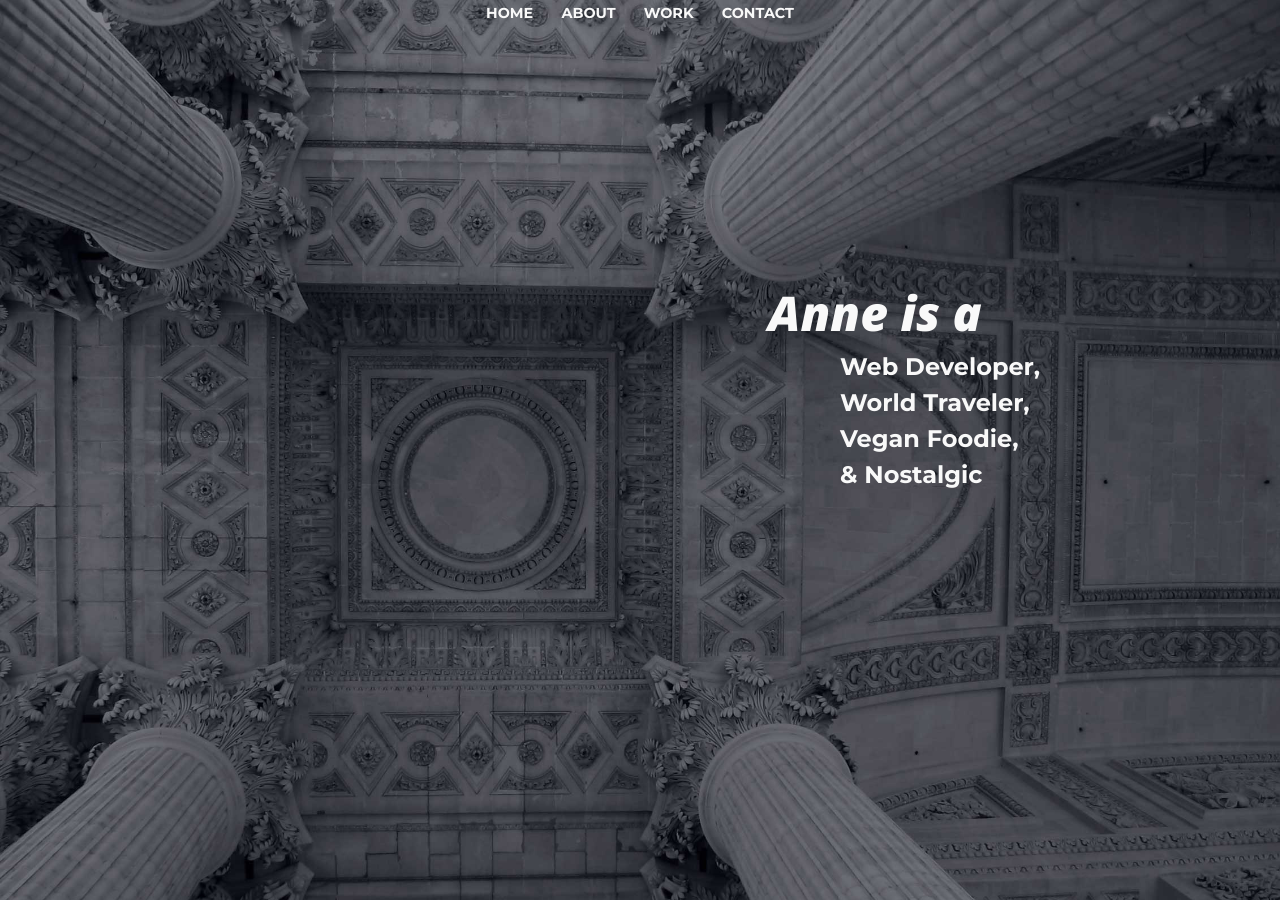
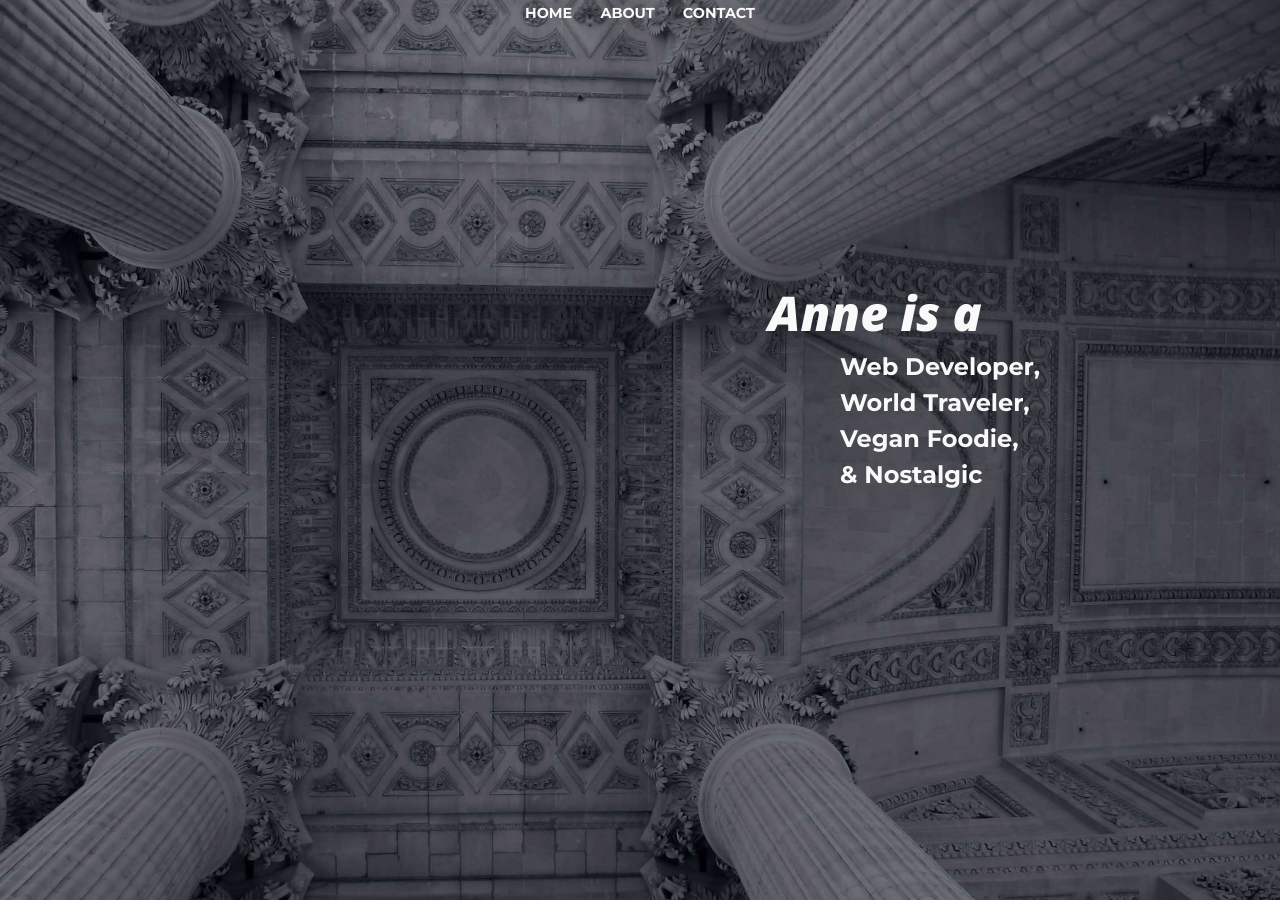
Before and after one commit to akainic/akainic.github.io, a Jekyll site: the page built from index.html, in a window 1280 px wide. Built offline with Jekyll 4.4.1, drawn with Linux system fonts in a browser that asks for light colours; nearby versions of some CDN libraries.

Commit message:
Update header.html

```diff
--- a/_includes/header.html
+++ b/_includes/header.html
@@ -6,7 +6,6 @@
       <ul id="menu">
         <li><a class="page-link" href="{{ site.baseurl }}/#landing" data-destination="landing">Home</a></li>
         <li><a class="page-link" href="/#about" data-destination="about">About</a></li>
-        <li><a class="page-link" href="/#work" data-destination="work">Work</a></li>
         <li><a class="page-link" href="/#contact" data-destination="contact">Contact</a></li>
       </ul>
 
```
